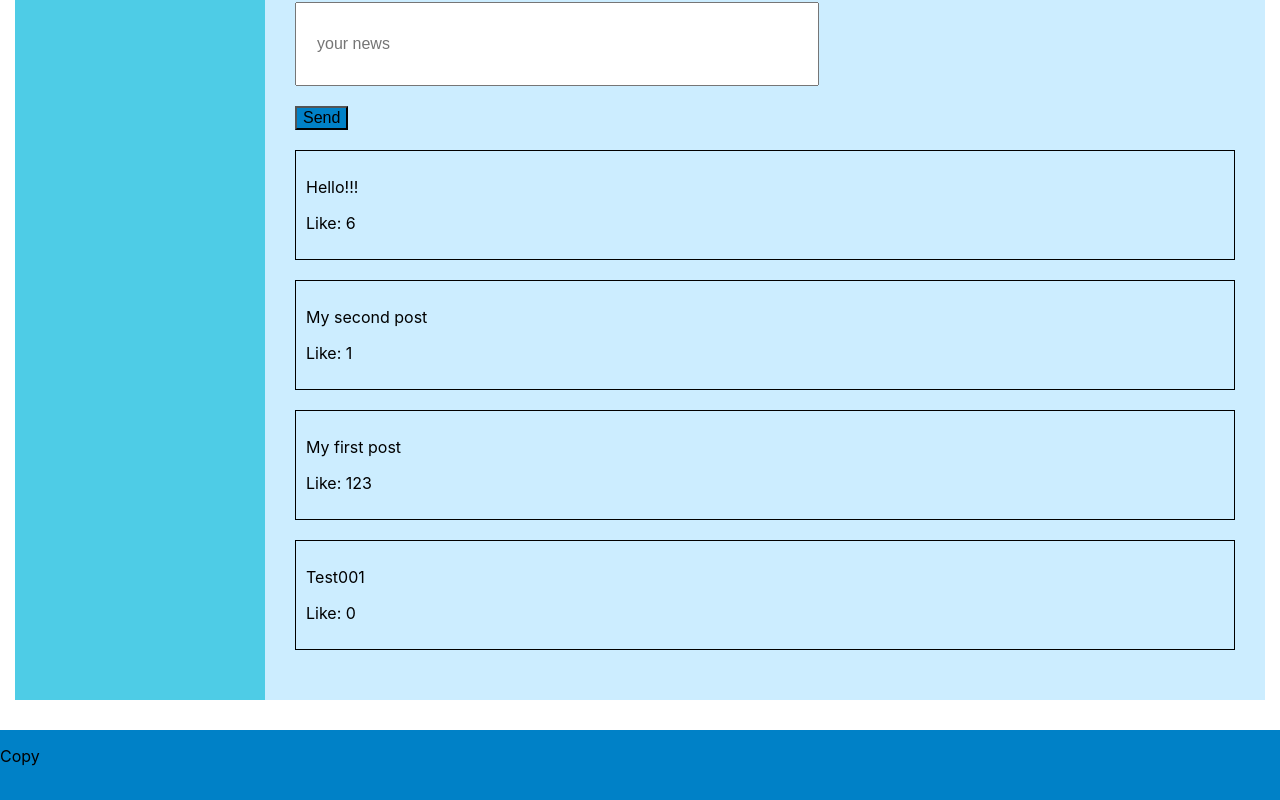
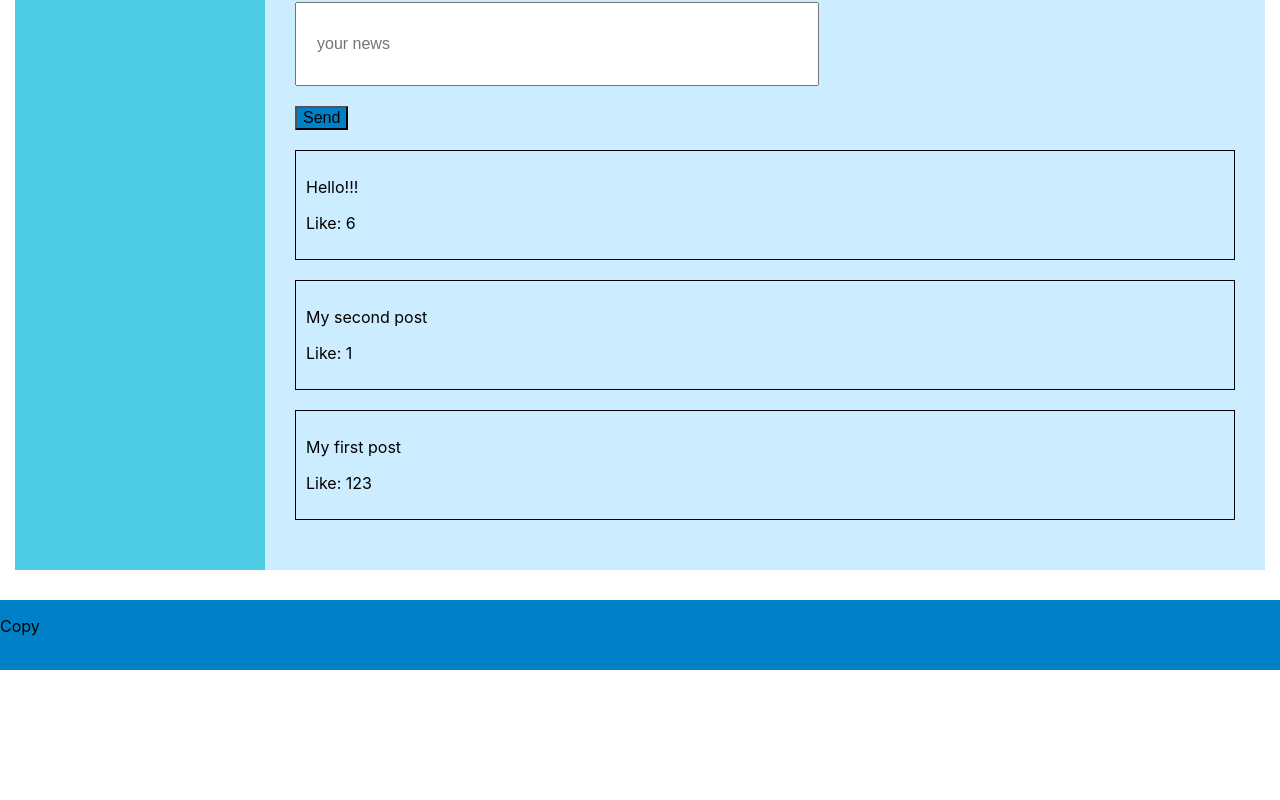
Before and after one commit to tigergrins/social-network-React-TS, a React (Create React App) app: page /profile in a window 1280 px wide. Shown: the part 533-1333 px from the top of the page. After the commit the page ends 1203 px from the top, so only its background shows below. Built offline with nearby package versions, Linux system fonts and the light colour scheme.

Commit message:
33 lesson

```diff
--- a/src/App.tsx
+++ b/src/App.tsx
@@ -4,7 +4,7 @@ import {Header} from './components/Header/Header';
 import Sidebar from './components/Sidebar/Sidebar';
 import Profile from './components/Profile/Profile';
 import {Footer} from './components/Footer/Footer';
-import {BrowserRouter, Route} from 'react-router-dom';
+import {Route} from 'react-router-dom';
 import {Dialogs} from './components/Dialogs/Dialogs';
 import {News} from './components/News/News';
 import Settings from './components/Settings/Settings';
@@ -12,25 +12,22 @@ import {RootStateType} from './redux/state';
 
 type AppPropsType = {
     state: RootStateType
+    addPost: (postMessage: string) => void
 }
 
-export const App: React.FC<AppPropsType> = ({state}) => {
+export const App: React.FC<AppPropsType> = ({state, addPost}) => {
     return (
-
-        <BrowserRouter>
         <div className="wrapper">
             <Header/>
             <main className="main">
                 <Sidebar/>
 
-                    <Route path="/profile/" render={() => <Profile profilePage={state.profilePage}/>}/>
+                <Route path="/profile/" render={() => <Profile profilePage={state.profilePage} addPost={addPost}/>}/>
                 <Route path="/dialogs/" render={() => <Dialogs messagesPage={state.messagesPage}/>}/>
                 <Route path="/news/" render={() => <News/>}/>
                 <Route path="/settings/" render={() => <Settings/>}/>
-
             </main>
             <Footer/>
         </div>
-        </BrowserRouter>
     );
 }
--- a/src/components/Dialogs/Dialogs.tsx
+++ b/src/components/Dialogs/Dialogs.tsx
@@ -1,15 +1,13 @@
 import React from 'react';
 import styles from './Dialogs.module.css';
 import {DialogsItem} from './DialogsItem/DialogsItem';
-import MessagesItem from './Messages/MessagesItem';
+import MessagesItem from './MessagesItem/MessagesItem';
 import {DialogsInput} from './DialogsInput/DialogsInput';
 import {MessagesPageType} from '../../redux/state';
 
 type DialogsPropsType = {
     messagesPage: MessagesPageType
 }
-
-
 
 export const Dialogs: React.FC<DialogsPropsType> = ({messagesPage}) => {
     let dialogsElements = messagesPage.dialogs.map(
--- a/src/components/Dialogs/DialogsItem/DialogsItem.tsx
+++ b/src/components/Dialogs/DialogsItem/DialogsItem.tsx
@@ -8,7 +8,7 @@ type DialogsItemPropsType = {
 }
 
 export const DialogsItem: React.FC<DialogsItemPropsType> = ({id, name}) => {
-    let path = '/dialogs/' + id;
+    let path = `/dialogs/${id}`;
 
     return (
         <div className={styles.dialogue}>
--- a/src/components/Profile/Posts/Posting/Posting.tsx
+++ b/src/components/Profile/Posts/Posting/Posting.tsx
@@ -1,23 +1,28 @@
 import React from 'react';
 import styles from './Posting.module.css';
-import { useLayoutEffect } from 'react';
 
+type PostingPropsType = {
+    addPost: (postMessage: string) => void
+}
 
-function Posting() {
+function Posting(props: PostingPropsType) {
     let newPostElement = React.useRef<HTMLInputElement>(null);
 
-    useLayoutEffect(() => {
-        console.log(newPostElement);
+    const sendTextToState = () => {
+        debugger
         if (null !== newPostElement.current) {
-            let text = newPostElement.current.value;
+            let text = newPostElement.current.value
+            props.addPost(text)
+
+            newPostElement.current.value = ''
         }
-    })
+    }
 
     return (
                 <div className={styles.sending}>
                     <h2 className={styles.title}>My post</h2>
                     <input ref={newPostElement} type="text" className={styles.input} placeholder="your news"/>
-                    <button className={styles.button}>Send</button>
+                    <button onClick={sendTextToState} className={styles.button}>Send</button>
                 </div>
     )
 }
--- a/src/components/Profile/Posts/Posts.tsx
+++ b/src/components/Profile/Posts/Posts.tsx
@@ -2,14 +2,19 @@ import React from 'react';
 import styles from './Posts.module.css';
 import Posting from "./Posting/Posting";
 import Posted from "./Posted/Posted";
+import {ProfilePageType} from '../../../redux/state';
 
+type PostsPropsType = {
+    profilePage: ProfilePageType
+    addPost: (postMessage: string) => void
+}
 
-function Posts(props: any) {
-    let postsElements = props.profilePage.posts.map((post: any) => <Posted message={post.message} likesCount={post.likesCount}/>);
+function Posts(props: PostsPropsType) {
+    let postsElements = props.profilePage.posts.map((post) => <Posted message={post.message} likesCount={post.likesCount}/>);
 
     return (
             <section className={styles.posts}>
-                <Posting />
+                <Posting addPost={props.addPost}/>
                 <div className={styles.items}>
                     {postsElements}
                 </div>
--- a/src/components/Profile/Profile.tsx
+++ b/src/components/Profile/Profile.tsx
@@ -6,13 +6,14 @@ import {ProfilePageType} from '../../redux/state';
 
 type ProfilePropsType = {
     profilePage: ProfilePageType
+    addPost: (postMessage: string) => void
 }
 
-const Profile: React.FC<ProfilePropsType> = ({profilePage}) => {
+const Profile: React.FC<ProfilePropsType> = ({profilePage, addPost}) => {
     return (
         <section className={styles.content}>
             <ProfileInfo />
-            <Posts profilePage={profilePage}/>
+            <Posts profilePage={profilePage} addPost={addPost}/>
         </section>
     )
 }
--- a/src/index.tsx
+++ b/src/index.tsx
@@ -1,18 +1,10 @@
 import React from 'react';
-import ReactDOM from 'react-dom';
 import './index.css';
-import {App} from './App';
 import reportWebVitals from './reportWebVitals';
 import {state} from './redux/state';
-import {addPost} from "./redux/state";
+import {renderEntireTree} from './render';
 
-addPost('Test001');
-ReactDOM.render(
-  <React.StrictMode>
-    <App state={state}/>
-  </React.StrictMode>,
-  document.getElementById('root')
-);
+renderEntireTree(state);
 
 // If you want to start measuring performance in your app, pass a function
 // to log results (for example: reportWebVitals(console.log))
--- a/src/redux/state.ts
+++ b/src/redux/state.ts
@@ -1,3 +1,5 @@
+import {renderEntireTree} from '../render';
+
 type PostsType = {
     id: number
     message: string
@@ -53,6 +55,8 @@ export let state: RootStateType = {
     }
 }
 
+
+
 export const addPost = (postMessage: string) => {
     debugger
     let newPost = {
@@ -61,5 +65,7 @@ export const addPost = (postMessage: string) => {
         likesCount: 0
     };
 
-    state.profilePage.posts.push(newPost);
+    state.profilePage.posts.push(newPost)
+
+    renderEntireTree(state)
 }
--- /dev/null
+++ b/src/render.tsx
@@ -0,0 +1,25 @@
+import React from 'react';
+import ReactDOM from 'react-dom';
+import './index.css';
+import {App} from './App';
+import reportWebVitals from './reportWebVitals';
+import {addPost, RootStateType} from './redux/state';
+import {BrowserRouter} from 'react-router-dom';
+
+export const renderEntireTree = (state: RootStateType) => {
+    ReactDOM.render(
+        <React.StrictMode>
+            <BrowserRouter>
+                <App state={state} addPost={addPost}/>
+            </BrowserRouter>
+        </React.StrictMode>,
+        document.getElementById('root')
+    );
+}
+
+
+
+// If you want to start measuring performance in your app, pass a function
+// to log results (for example: reportWebVitals(console.log))
+// or send to an analytics endpoint. Learn more: https://bit.ly/CRA-vitals
+reportWebVitals();
```
Also changed, not shown: src/components/Dialogs/MessagesItem/MessagesItem.module.css (renamed from src/components/Dialogs/Messages/MessagesItem.module.css), src/components/Dialogs/MessagesItem/MessagesItem.tsx (renamed from src/components/Dialogs/Messages/MessagesItem.tsx). Lines whose indentation alone changed are shown as unchanged.
